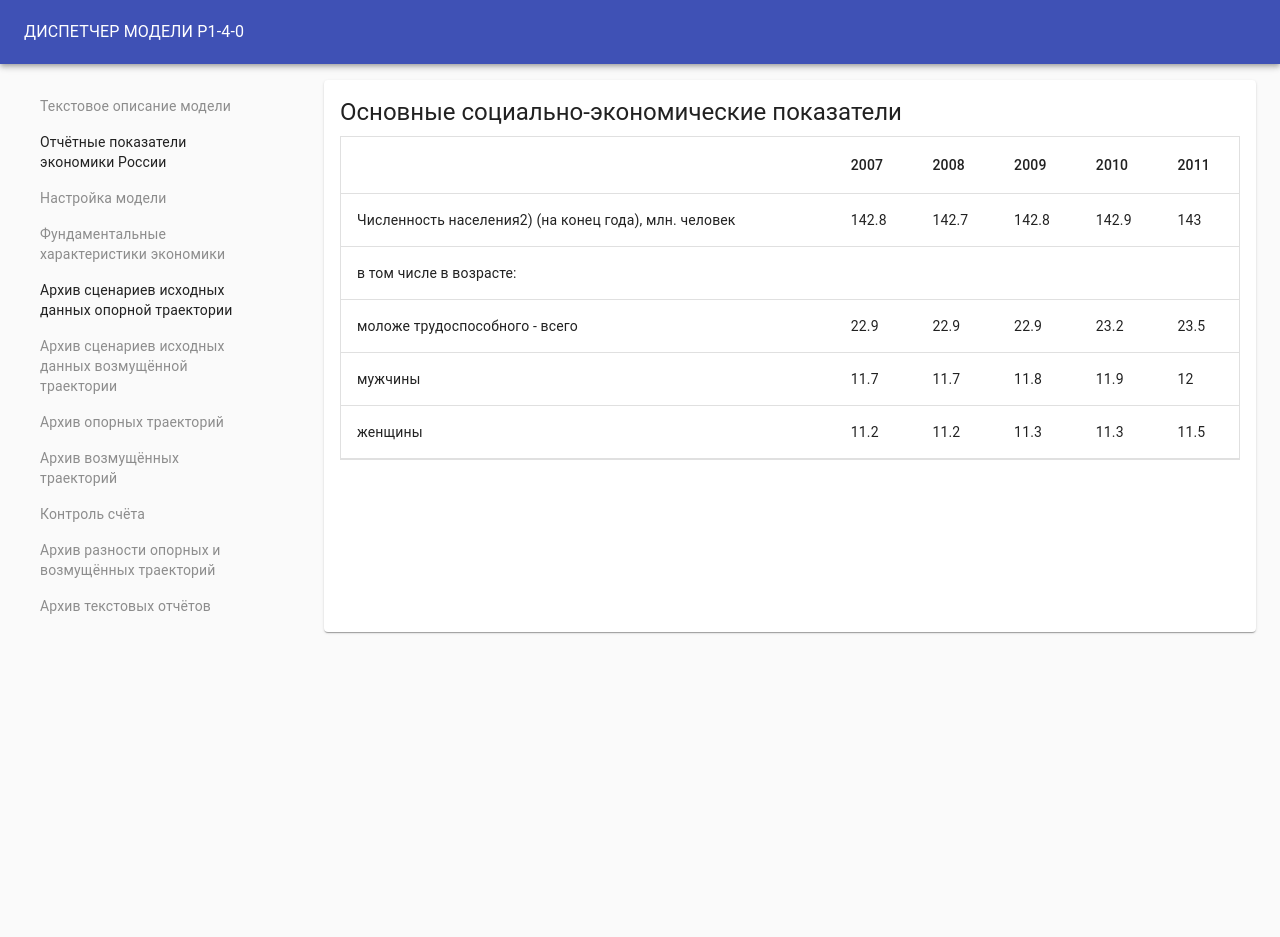
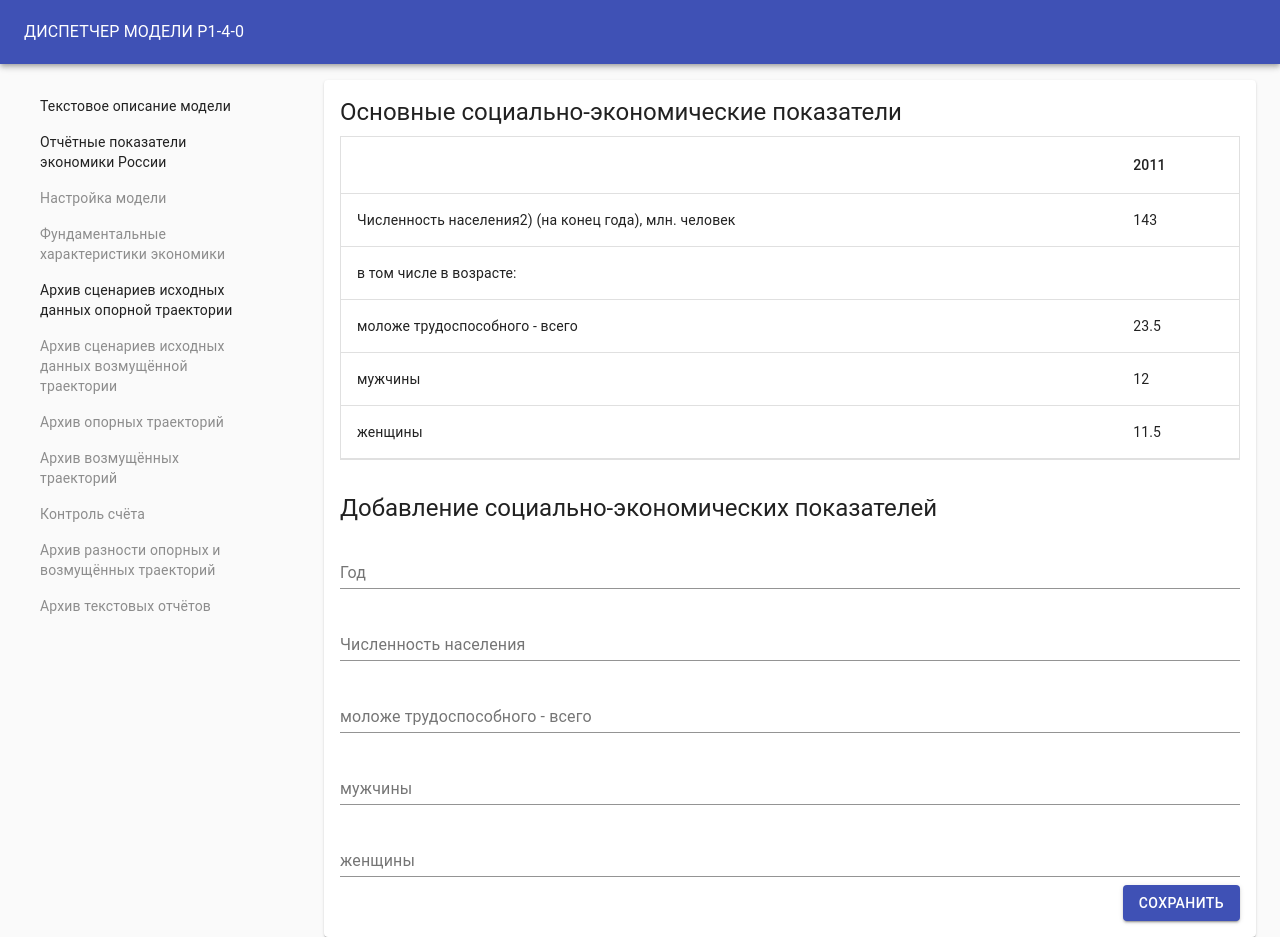
Before and after one commit to Oakerin/diplom, a React (Create React App) app in the folder front/: page /scenarios/article/1 in a window 1280 px wide. Before the commit the page ends 800 px from the top, so only its background shows below. Built offline with nearby package versions, Linux system fonts and the light colour scheme.

Commit message:
Добавялет форму для введиния данных

```diff
--- a/front/src/routes/Articles/index.js
+++ b/front/src/routes/Articles/index.js
@@ -7,43 +7,41 @@ import TableRow from '@material-ui/core/TableRow';
 import TableCell from '@material-ui/core/TableCell';
 import TableBody from '@material-ui/core/TableBody';
 import TableContainer from '@material-ui/core/TableContainer';
+import TextField from '@material-ui/core/TextField';
+import Button from '@material-ui/core/Button';
 
 function Articles() {
     let rows = [
         {
             name: 'Численность населения2) (на конец года), млн. человек',
-            data: [142.8, 142.7, 142.8, 142.9, 143.0]
+            data: [143.0]
         },
         {
             name: 'в том числе в возрасте:',
-            data: ['','','','','']
+            data: ['']
         },
         {
             name: 'моложе трудоспособного - всего',
-            data: [22.9, 22.9, 22.9, 23.2, 23.5]
+            data: [23.5]
         },
         {
             name: 'мужчины',
-            data: [11.7, 11.7, 11.8, 11.9, 12.0]
+            data: [12.0]
         },
         {
             name: 'женщины',
-            data: [11.2, 11.2, 11.3, 11.3, 11.5]
-        },
+            data: [11.5]
+        }
     ];
 
     return (
         <Box>
             <Typography variant="h5" gutterBottom>Основные социально-экономические показатели</Typography>
-            <TableContainer style={{ border: '1px solid rgba(224, 224, 224, 1)' }}>
+            <TableContainer style={{border: '1px solid rgba(224, 224, 224, 1)'}}>
                 <Table aria-label="simple table">
                     <TableHead>
                         <TableRow>
                             <TableCell></TableCell>
-                            <TableCell>2007</TableCell>
-                            <TableCell>2008</TableCell>
-                            <TableCell>2009</TableCell>
-                            <TableCell>2010</TableCell>
                             <TableCell>2011</TableCell>
                         </TableRow>
                     </TableHead>
@@ -63,6 +61,20 @@ function Articles() {
                     </TableBody>
                 </Table>
             </TableContainer>
+
+            <form>
+                <Box display="flex" flexDirection="column" marginTop="32px">
+                    <Typography variant="h5">Добавление социально-экономических показателей</Typography>
+                    <TextField margin="normal" label="Год"/>
+                    <TextField margin="normal" label="Численность населения"/>
+                    <TextField margin="normal" label="моложе трудоспособного - всего"/>
+                    <TextField margin="normal" label="мужчины"/>
+                    <TextField margin="normal" label="женщины"/>
+                    <Box textAlign="right">
+                        <Button variant="contained" color="primary">Сохранить</Button>
+                    </Box>
+                </Box>
+            </form>
         </Box>
     );
 }
--- a/front/src/routes/Body.js
+++ b/front/src/routes/Body.js
@@ -4,16 +4,17 @@ import Scenarios from './Scenarios';
 import Charts from './Charts';
 import Paper from '@material-ui/core/Paper';
 import Articles from './Articles';
+import Model from './Model';
 
 function Body() {
     return (
         <Paper style={{width: '100%', padding: 16}}>
             <Switch>
-                <Route path="/1">
-                    <div>1</div>
-                </Route>
                 <Route path="/charts">
                     <Charts/>
+                </Route>
+                <Route path="/model">
+                    <Model />
                 </Route>
                 <Route exact path="/scenarios/article/:id">
                     <Articles />
@@ -22,7 +23,7 @@ function Body() {
                     <Scenarios/>
                 </Route>
                 <Route path="/">
-                    <Redirect to="/scenarios/list" />
+                    <Redirect to="/model" />
                 </Route>
             </Switch>
         </Paper>
--- /dev/null
+++ b/front/src/routes/Model/index.js
@@ -0,0 +1,27 @@
+import React from 'react';
+import Box from '@material-ui/core/Box';
+import Typography from '@material-ui/core/Typography';
+import Accordion from '@material-ui/core/Accordion';
+import AccordionDetails from '@material-ui/core/AccordionDetails';
+import AccordionSummary from '@material-ui/core/AccordionSummary';
+import ExpandMoreIcon from '@material-ui/icons/ExpandMore';
+import NavigateNextIcon from '@material-ui/icons/NavigateNext';
+import { Link as RouteLink, useParams, useHistory } from 'react-router-dom';
+import Link from '@material-ui/core/Link';
+
+function Model() {
+    return (
+        <Box>
+            <Typography variant="h5" gutterBottom>Модифицированная макроэкономическая имитационная модель развития России</Typography>
+            <Typography variant="body1">Модель Р1-4.0(2018-1) – модификация однопродуктовой имитационноэкспертной модели, отражающей динамику воспроизводства ВВП экономики
+                России на интервале 1995-2030 гг. Формально параметры модели представляют
+                собой совокупность некоторого «основного тренда» и «помех», причём «помехи» имитируются на «историческом» интервале 1995-2016 гг., а на интервале
+                прогноза (2017-30 гг.) используются лишь «основные тренды». Таким образом,
+                прогноз – это оценка средних значений, которые удовлетворяют балансовым
+                соотношениям и регрессионным зависимостям. Модель опирается на официальную отчётность Росстата по системе национального счетоводства с 1995 года и использует гипотезы экспертов о взаимосвязи различных параметров.
+            </Typography>
+        </Box>
+    );
+}
+
+export default Model;
--- a/front/src/routes/SideBar.js
+++ b/front/src/routes/SideBar.js
@@ -9,7 +9,7 @@ const routes = [
     {
         name: 'Текстовое описание модели',
         to: function () {
-            return {pathname: ''}
+            return {pathname: '/model'}
         }
     },
     {
```
